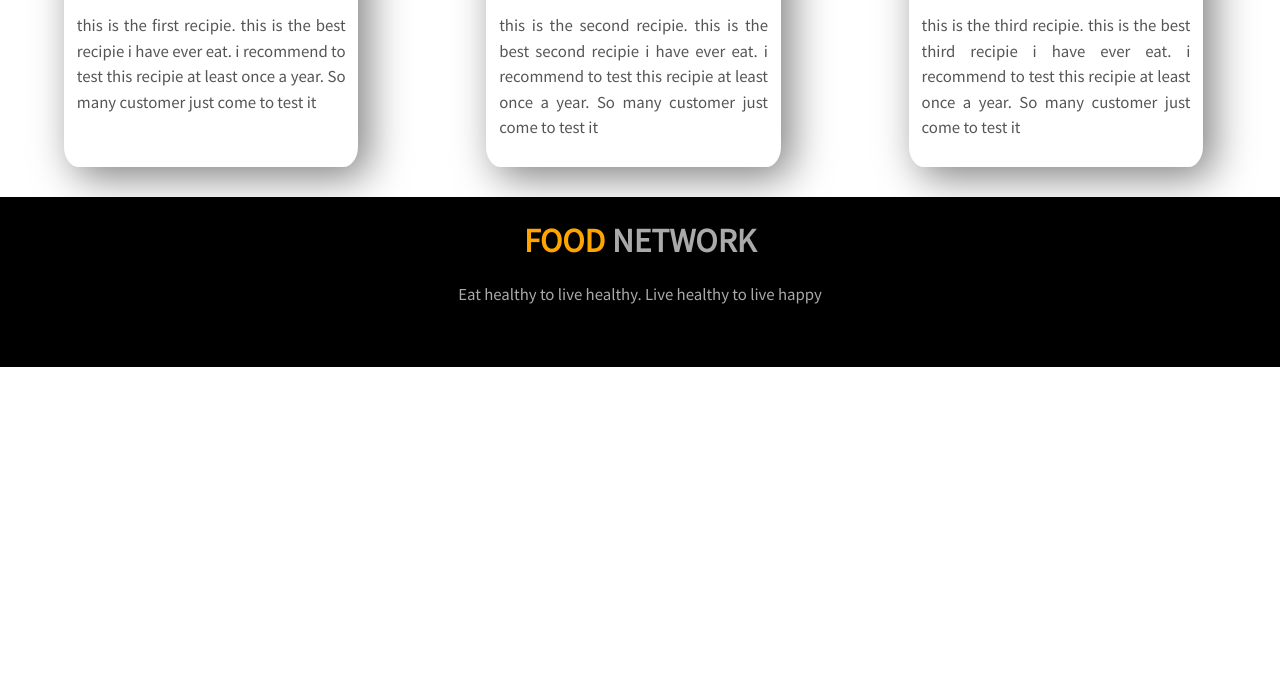
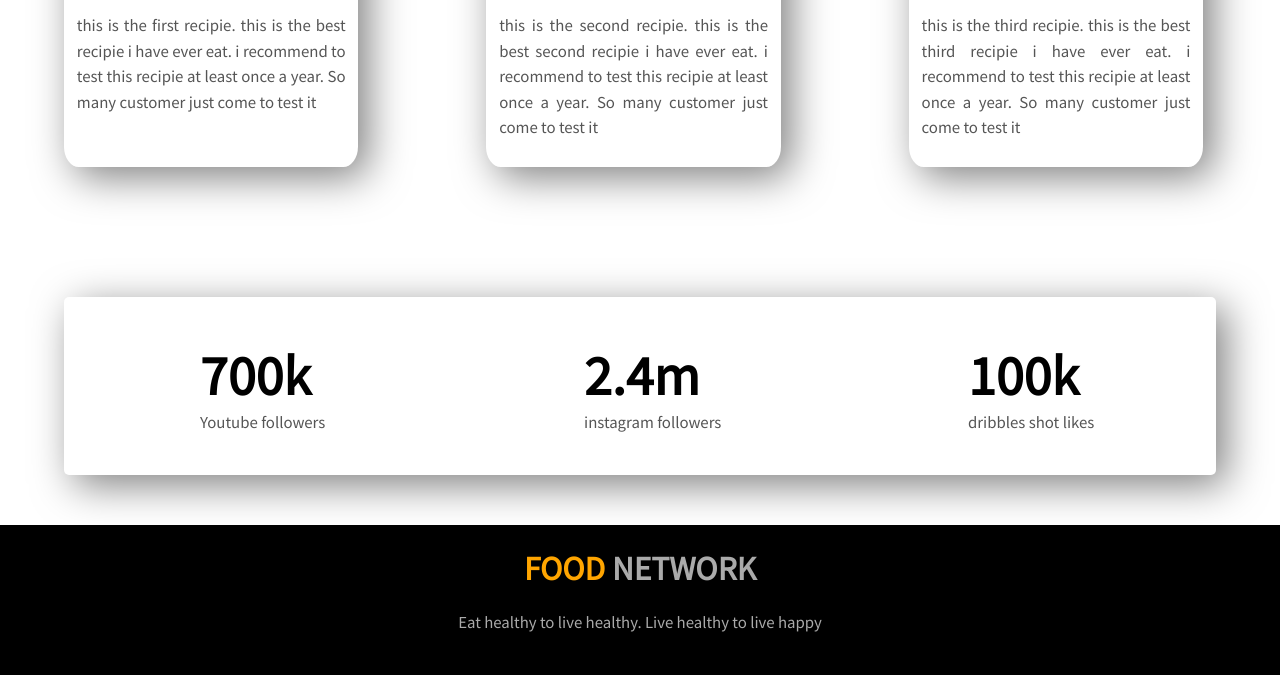
Before and after one commit to mamyh/first-assignmentPhero, a plain HTML site: page index.html in a window 1280 px wide. Shown: the part 1529-2204 px from the top of the page. Before the commit the page ends 1896 px from the top, so only its background shows below. Drawn offline with Linux system fonts and the light colour scheme.

Commit message:
followers added

```diff
--- a/css/style.css
+++ b/css/style.css
@@ -66,6 +66,9 @@
 #contact{
     background-image: url(../images/shapes/Frame\ 58.jpg);
     background-size: cover;
+}
+#recipies{
+    padding-bottom: 10rem;
 }
 
 .my-recipies{
@@ -162,14 +165,11 @@
     transition: all .5s ease-out;
     z-index: -1;
 }
-.item:hover::before{
+.item:hover::before {
     color:#ccc;
     font-weight: 700;
     width: 100%;
     transform:scaleY(1);
-}
-.item:hover a{
-    color:inherit;
 }
 
 .link:link,.link:visited{
@@ -179,3 +179,17 @@
    color: inherit;
    padding:1rem 3rem;
 }
+#followers{
+    width: 90%;
+    margin:0 auto 5rem;
+    box-shadow: 1rem 1rem 4rem rgba(0,0,0,0.5);
+    border-radius: 5px;
+}
+.followers{
+    width:25%;
+    margin-left:auto;
+    padding:4rem;
+ }
+ .followers h1{
+     color:#000;
+ }
--- a/index.html
+++ b/index.html
@@ -100,6 +100,20 @@
             </div>
         </div>
     </section>
+    <section id="followers" class="flexible-container">
+        <div class="followers">
+            <h1>700k</h1>
+            <p>Youtube followers</p>
+        </div>
+        <div class="followers">
+            <h1>2.4m</h1>
+            <p>instagram followers</p>
+        </div>
+        <div class="followers">
+            <h1>100k</h1>
+            <p>dribbles shot likes</p>
+        </div>
+    </section>
     <footer id="footer">
         <h2><span class="orange">food</span> network</h2>
         <p>Eat healthy to live healthy. Live healthy to live happy
```
